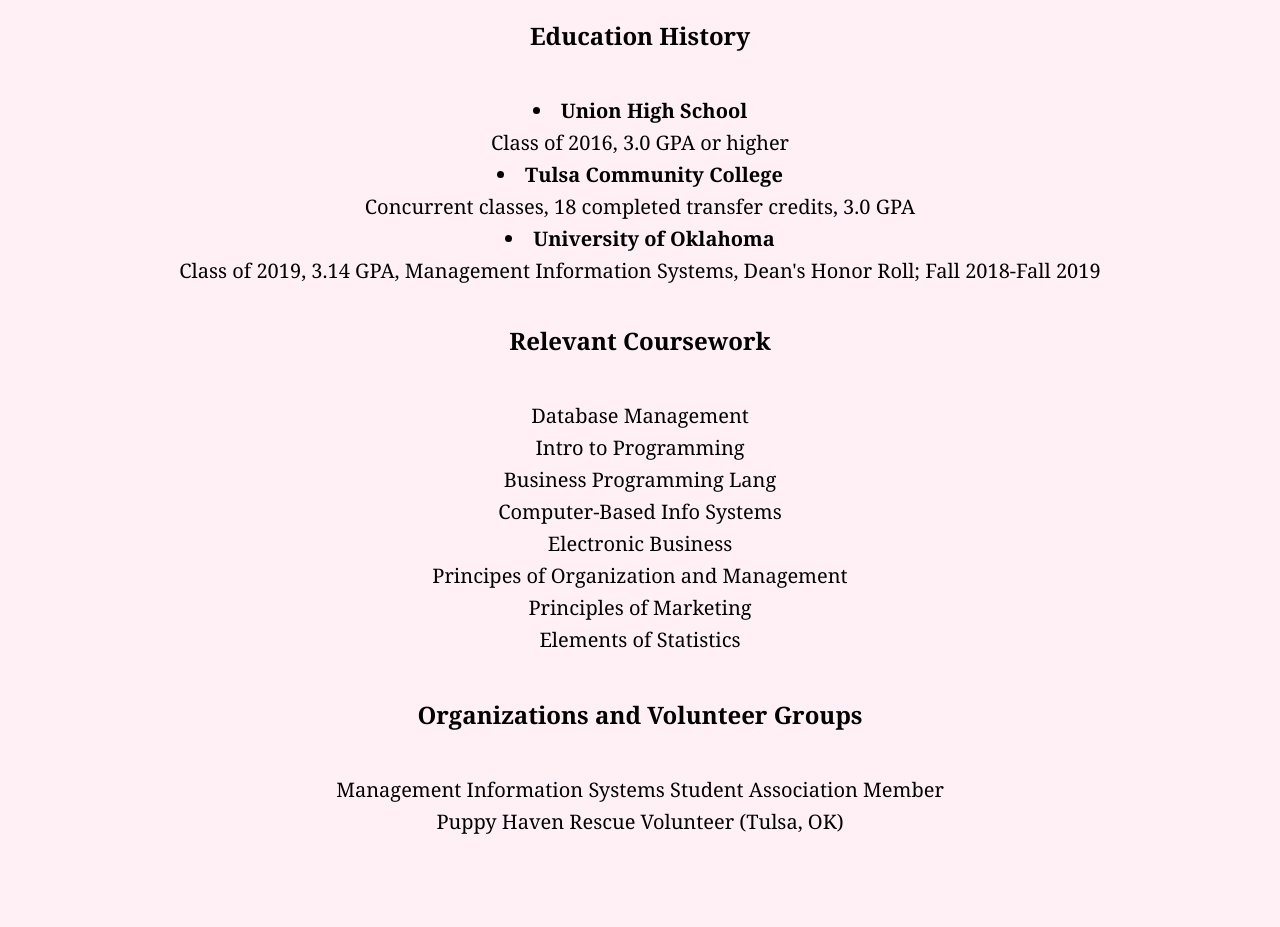
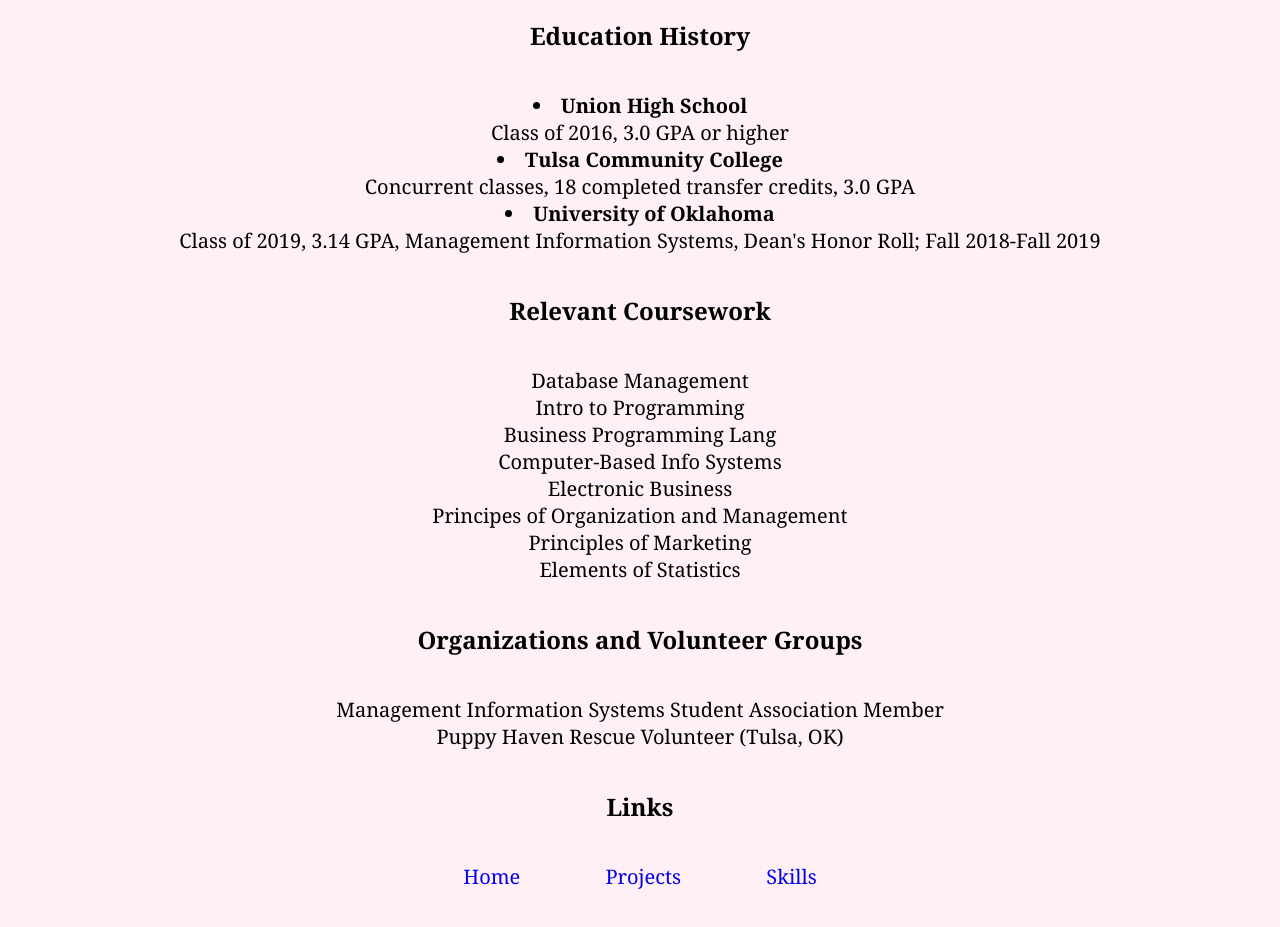
Before and after one commit to alyssabbaker/alyssabbaker.github.io, a plain HTML site: page about.html in a window 1280 px wide. Shown: the part 67-994 px from the top of the page. Before the commit the page ends 947 px from the top, so only its background shows below. Drawn offline with Linux system fonts and the light colour scheme.

Commit message:
added links to each page, done

```diff
--- a/about.css
+++ b/about.css
@@ -31,12 +31,34 @@
 {
     text-align:center;
 }
-ul{
+#links{
+    text-align:center;
+}
+li a{
+    text-decoration:none;
     padding:20px;
-    font-size:125%;
+    margin:20px;
+    display:inline;
+}
+ul#list{
+    min-width:696px;
+    padding-top:20px;
+}
+ul#list li{
+    display:inline;
+}
+ul {
+    list-style-type: none;
+    padding: 20px;
+    font-size: 125%;
+    text-align: center;
+}
+#home{
     text-align:center;
-    list-style:none;
 }
-li{
-    margin:5px;
+#project{
+    text-align:center;
 }
+#skills{
+    text-align:center;
+}
--- a/about.html
+++ b/about.html
@@ -9,6 +9,7 @@
     <div>
         <h1 id="title">Alyssa Baker: About</h1>
     </div>
+
     <div>
         <h2 id="school">Education History</h2>
         <ul>
@@ -41,5 +42,14 @@
         </ul>
     </div>
 
+    <nav>
+        <h1 id="links">Links</h1>
+        <ul id="list">
+            <li id="home"><a target="_blank" href="https://alyssabbaker.github.io/index.html">Home</a></li>
+            <li id="project"><a target="_blank" href="https://alyssabbaker.github.io/projects.html">Projects</a></li>
+            <li id="skills"><a target="_blank" href="https://alyssabbaker.github.io/skills.html">Skills</a></li>
+        </ul>
+    </nav>
+
 </body>
 </html>
--- a/projects.css
+++ b/projects.css
@@ -9,17 +9,43 @@
     background-color:black;
     color:lavenderblush;
 }
-ul{
+#project{
     list-style-type:none;
     display:table-row;
+    text-align:center;
 }
 #title{
     text-align:center;
 }
 li{
-    font-size:125%;
+    font-size:100%;
     text-align:center;
 }
 h2{
     text-align:center;
 }
+#links {
+    text-align: center;
+}
+
+li a {
+    text-decoration: none;
+    padding: 20px;
+    margin: 20px;
+    display: inline;
+}
+
+ul#list {
+    min-width: 696px;
+    padding-top: 20px;
+}
+
+ul#list li {
+    display: inline;
+}
+ul {
+    list-style-type: none;
+    padding: 20px;
+    font-size: 125%;
+    text-align: center;
+}
--- a/skills.css
+++ b/skills.css
@@ -35,3 +35,32 @@
 .row{
     display:flex;
 }
+h2{
+    text-align:center;
+}
+
+#links {
+    text-align: center;
+}
+
+li a {
+    text-decoration: none;
+    padding: 20px;
+    margin: 20px;
+    display: inline;
+}
+
+ul#list {
+    min-width: 696px;
+    padding-top: 20px;
+}
+
+    ul#list li {
+        display: inline;
+    }
+ul {
+    list-style-type: none;
+    padding: 20px;
+    font-size: 125%;
+    text-align: center;
+}
```
Also changed, not shown: index.html (+3 -3 lines), projects.html (+13 -2 lines), skills.html (+10 -0 lines).
